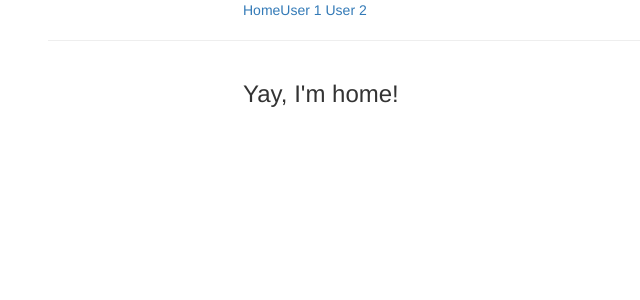
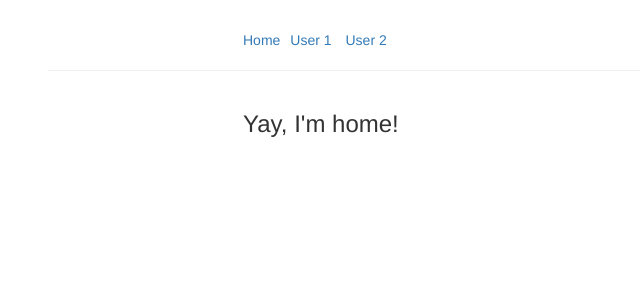
Before and after one commit to uladzimir-yeudakimovich/observable, an Angular app: page / in a window 1280 px wide. Shown: the top 300 px of the page, without its empty margins (22-662 px from the left). Built offline with nearby package versions, Linux system fonts and the light colour scheme.

Commit message:
improved style

```diff
--- a/src/app/app.component.scss
+++ b/src/app/app.component.scss
@@ -0,0 +1,7 @@
+.container {
+  margin-top: 30px;
+}
+
+a {
+  margin-right: 10px;
+}
```
